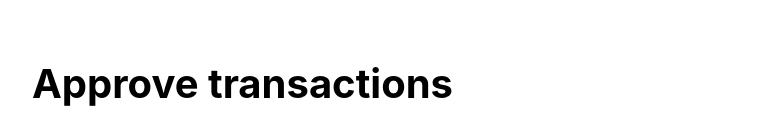
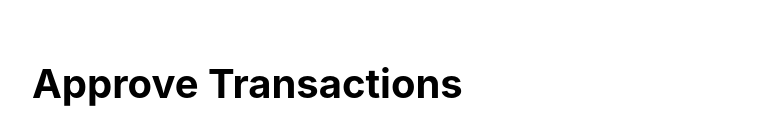
Before and after one commit to paigek2022/Ramp-code-Challenge, a React (Create React App) app: page / in a window 1280 px wide. Shown: the top 133 px of the page, without its empty margins (258-1021 px from the left). Built offline with nearby package versions, Linux system fonts and the light colour scheme.

Commit message:
Bug 1 fix with position: fixed -> absolute

```diff
--- a/src/components/Instructions.tsx
+++ b/src/components/Instructions.tsx
@@ -3,7 +3,7 @@ import { Fragment } from "react"
 export function Instructions() {
   return (
     <Fragment>
-      <h1 className="RampTextHeading--l">Approve transactions</h1>
+      <h1 className="RampTextHeading--l">Approve Transactions</h1>
       <div className="RampBreak--l" />
       <p className="RampText">
         Your company uses Ramp as their main financial instrument. You are a manager and you need to
--- a/src/index.css
+++ b/src/index.css
@@ -92,7 +92,7 @@ hr.RampBreak--l {
 
 .RampInputSelect--dropdown-container {
   display: none;
-  position: fixed;
+  position: absolute;
   width: 100%;
   max-width: 700px;
   border: 1px solid var(--color-darker-shade);
```
